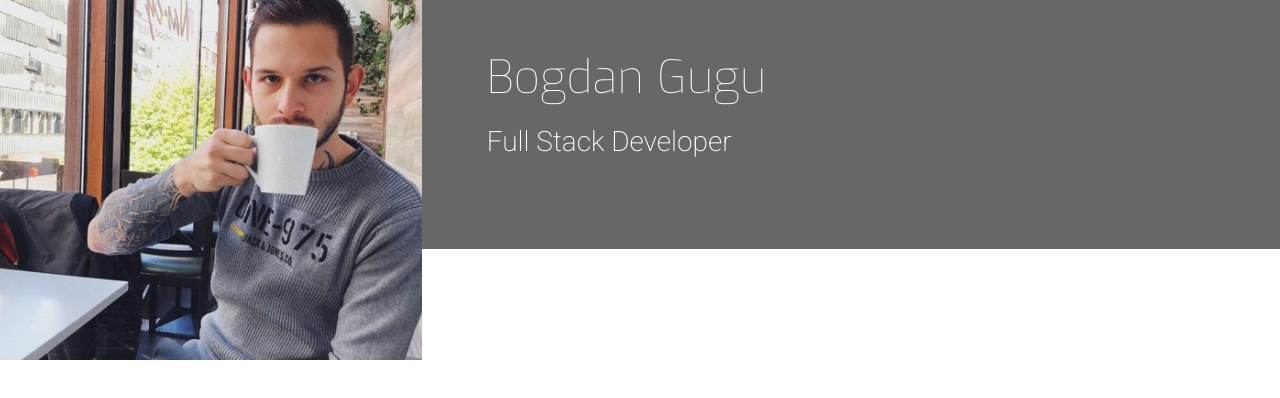
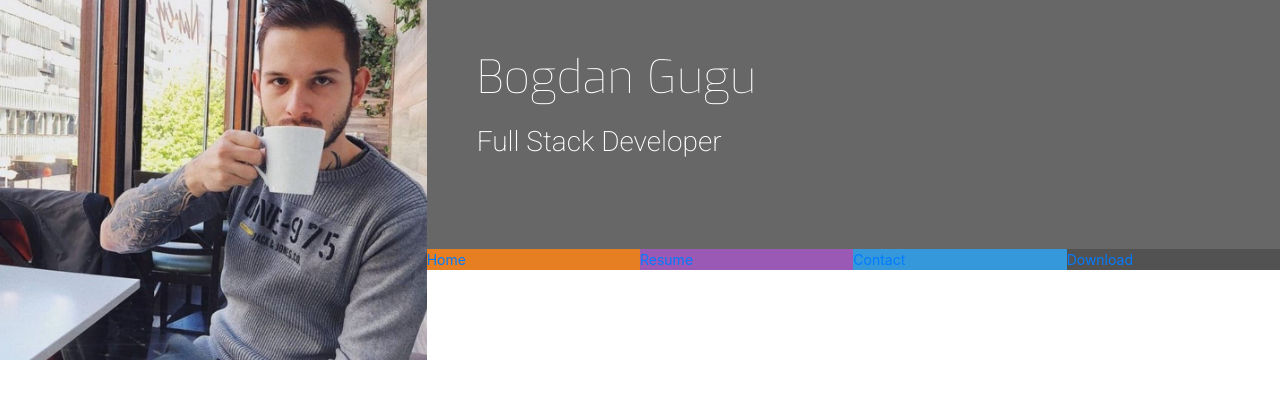
Before and after one commit to qburn93/my-portfolio, a plain HTML site: page index.html in a window 1280 px wide. Drawn offline with nearby package versions, Linux system fonts and the light colour scheme.

Commit message:
CSS: Add navbar style and background color

```diff
--- a/assets/css/style.css
+++ b/assets/css/style.css
@@ -5,6 +5,22 @@
 
 .bg-color-name-title {
     background-color: #676767;
+}
+
+.ui-menu-color-home {
+    background-color: #e67e22;
+}
+
+.ui-menu-color-resume {
+    background-color: #9b59b6;
+}
+
+.ui-menu-color-contact {
+    background-color: #3498db;
+}
+
+.ui-menu-color-download {
+    background-color: #525252;
 }
 /* ---------------------------Heading---------------*/
 header {
@@ -42,3 +58,16 @@ header {
     margin-bottom: 90px;
     color: #fff;
 }
+
+.list-inline-item:not(:last-child) {
+    margin: 0;
+}
+
+.menucontainer {
+    font-size: 0;
+}
+
+#nav li {
+    font-size: 14px;
+    padding: 0;
+}
--- a/index.html
+++ b/index.html
@@ -1,29 +1,50 @@
 <!DOCTYPE html>
 <html lang="en">
+
 <head>
     <meta charset="UTF-8">
     <meta http-equiv="X-UA-Compatible" content="IE=edge">
     <meta name="viewport" content="width=device-width, initial-scale=1.0">
-    <link rel="stylesheet" href="https://maxcdn.bootstrapcdn.com/bootstrap/4.2.1/css/bootstrap.min.css" type="text/css" />
-    <link rel="stylesheet" href="https://use.fontawesome.com/releases/v5.0.10/css/all.css" integrity="sha384-+d0P83n9kaQMCwj8F4RJB66tzIwOKmrdb46+porD/OvrJ+37WqIM7UoBtwHO6Nlg" crossorigin="anonymous">
+    <link rel="stylesheet" href="https://maxcdn.bootstrapcdn.com/bootstrap/4.2.1/css/bootstrap.min.css"
+        type="text/css" />
+    <link rel="stylesheet" href="https://use.fontawesome.com/releases/v5.0.10/css/all.css"
+        integrity="sha384-+d0P83n9kaQMCwj8F4RJB66tzIwOKmrdb46+porD/OvrJ+37WqIM7UoBtwHO6Nlg" crossorigin="anonymous">
     <link rel="stylesheet" href="assets/css/style.css" type="text/css">
     <title>Bogdan</title>
 </head>
+
 <body>
     <header>
-        <div class="row">
-            <a href="index.html" class="col-md-4 logo">
+        <div class="row no-gutters">
+            <a href="02-index.html" class="col-md-4 logo">
 
             </a>
             <div class="col-md-8">
-                <div class="row bg-color-name-title">
+                <div class="row no-gutters bg-color-name-title">
                     <div class="col heading">
                         <h1 class="name">Bogdan Gugu</h1>
                         <h2 class="title">Full Stack Developer</h2>
-
                     </div>
                 </div>
+                <div class="row no-gutters">
+                    <div class="col">
+                        <ul id="nav" class="list-inline menucontainer">
+                            <li class="col-6 col-sm-3 ui-menu-color-home list-inline-item">
+                                <a href="#"><span>Home</span></a>
+                            </li>
+                            <li class="col-6 col-sm-3 ui-menu-color-resume list-inline-item">
+                                <a href="#"><span>Resume</span></a>
+                            </li>
+                            <li class="col-6 col-sm-3 ui-menu-color-contact list-inline-item">
+                                <a href="#"><span>Contact</span></a>
+                            </li>
+                            <li class="col-6 col-sm-3 ui-menu-color-download list-inline-item">
+                                <a href="#"><span>Download</span></a>
+                            </li>
 
+                        </ul>
+                    </div>
+                </div>
             </div>
         </div>
     </header>
@@ -34,4 +55,5 @@
 
     </footer>
 </body>
+
 </html>
```
